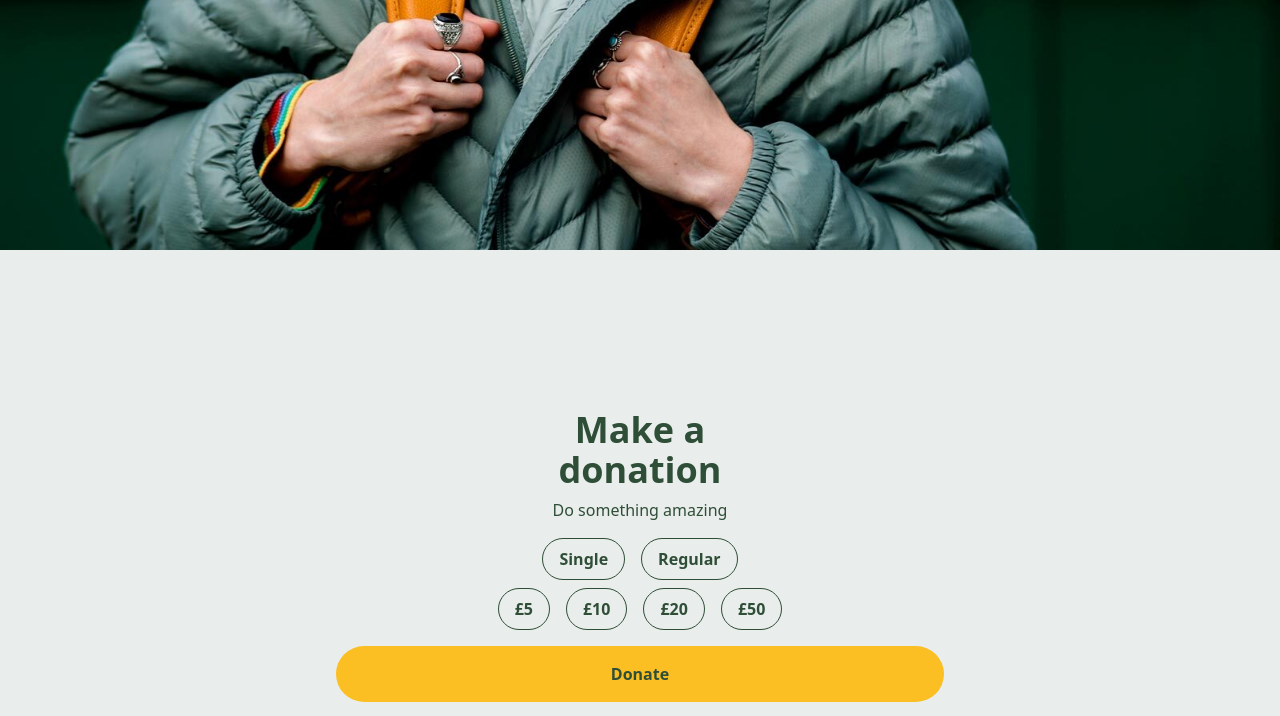
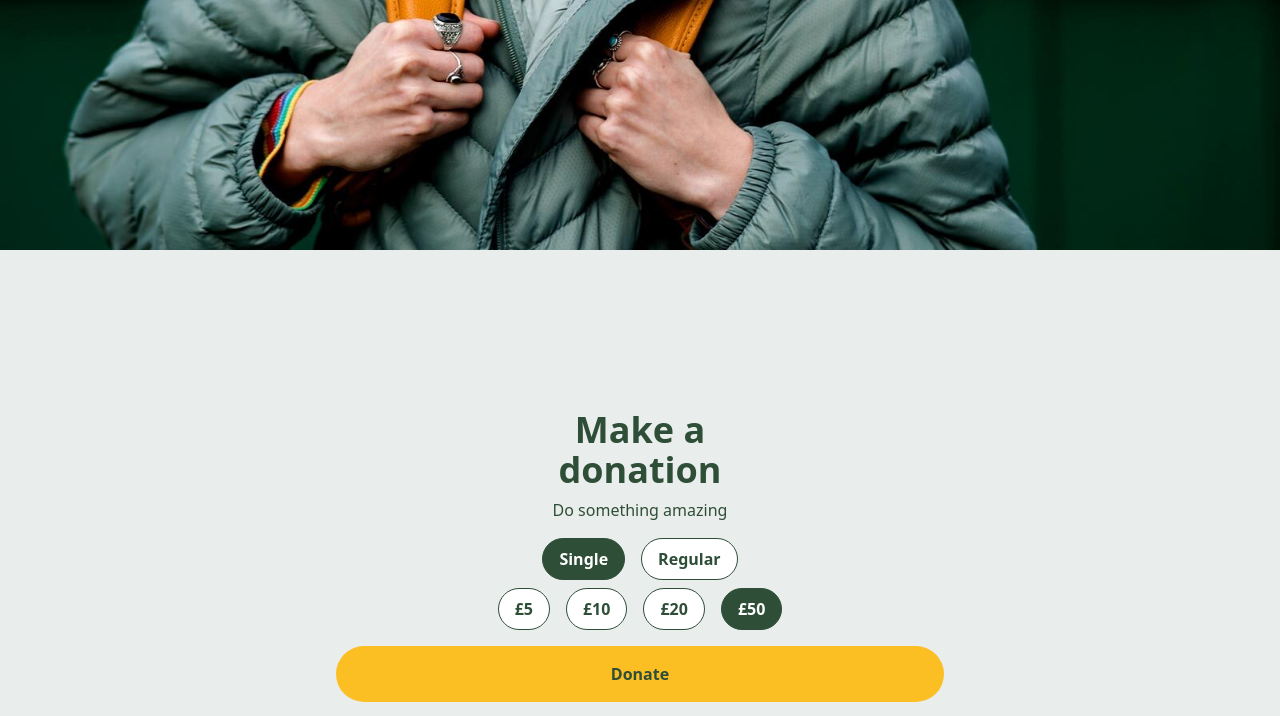
Before and after one commit to nish1013/react-typescript-gatsby, a Gatsby site: page /donations in a window 1280 px wide. Shown: the part 710-1426 px from the top of the page. Built offline with nearby package versions, Linux system fonts and the light colour scheme; Gatsby itself is replaced by a stand-in of ours.

Commit message:
Switching between Single and Regular giving should show different donation amounts.

```diff
--- /dev/null
+++ b/src/components/donation-panel/Amount.js
@@ -0,0 +1,11 @@
+import * as React from "react"
+
+export default function Amount({amount=0, selected=false, onClickBtn}) {
+
+    const classValueBtn =
+    "Button min-w-1/8 border hover:text-white font-bold mx-2 py-2 px-4 rounded-full";
+    const classValueSelectedBtn =
+    "Button-selected min-w-1/8 border text-white font-bold mx-2 py-2 px-4 rounded-full";
+    const className = selected ? classValueSelectedBtn: classValueBtn;
+    return (<div onClick={onClickBtn} className={className}>£{amount}</div>)
+}
--- a/src/components/donation-panel/DonationPanel.js
+++ b/src/components/donation-panel/DonationPanel.js
@@ -1,13 +1,23 @@
 import * as React from "react"
 import "./styles.css";
 import PaymentOptions from "../payment-options/PaymentOptions";
+import Amount from "./Amount";
 
 export default function DonationPanel() {
+  const singleAmounts = [5,10,20,50];
+  const regularAmounts = [5,10];
+  const singleType = 'single';
+  const regularType = 'regular';
+  const [type, setType] = React.useState(singleType);
+  const [amountSelected, setAmountSelected] = React.useState(Math.max(...singleAmounts));
+  const updateType = (type) => setType(type);
+  const amounts = type === regularType ? regularAmounts : singleAmounts;
+
   //TODO organise tailwindcss
-  const classRegular =
-    "Button min-w-1/4 border hover:text-white font-bold my-2 mx-2 py-2 px-4 rounded-full";
-  const classValueBtns =
-    "Button min-w-1/8 border hover:text-white font-bold mx-2 py-2 px-4 rounded-full";
+  const classType =
+    "Button min-w-1/4 border font-bold my-2 mx-2 py-2 px-4 rounded-full";
+  const classTypeSelected = "Button-selected min-w-1/4 border text-white font-bold my-2 mx-2 py-2 px-4 rounded-full";
+
   const classDonateBtn =
     "DonateButton w-1/2 self-center bg-amber-400 hover:bg-amber-500 font-bold my-4 py-4 px-4 rounded-full";
   return (
@@ -18,14 +28,14 @@ export default function DonationPanel() {
       <p className="py-2">Do something amazing</p>
       </div>
       <div className="flex justify-center">
-        <button className={classRegular}>Single</button>
-        <button className={classRegular}>Regular</button>
+        <div className={type === singleType ? classTypeSelected: classType} onClick={() => {updateType(singleType); setAmountSelected(Math.max(...singleAmounts))}}>Single</div>
+        <div className={type === regularType ? classTypeSelected: classType} onClick={() => {updateType(regularType);setAmountSelected(Math.max(...regularAmounts))}}>Regular</div>
       </div>
       <div className="flex justify-center">
-        <button className={classValueBtns}>£5</button>
-        <button className={classValueBtns}>£10</button>
-        <button className={classValueBtns}>£20</button>
-        <button className={classValueBtns}>£50</button>
+        {
+        amounts.map(
+          (amount) => (<Amount key={amount} amount={amount} selected={amount === amountSelected} onClickBtn={() => setAmountSelected(amount)}/>)
+          )}
       </div>
       <button className={classDonateBtn}>Donate</button>
       <PaymentOptions />
--- a/src/components/donation-panel/styles.css
+++ b/src/components/donation-panel/styles.css
@@ -1,7 +1,3 @@
-.Button {
-  color: cadetblue;
-}
-
 .DonationPanel {
   background-color: #e9edeb;
   color: #2f4e37;
@@ -10,12 +6,22 @@
 .Button {
   border-color: #2f4e37;
   color: #2f4e37;
+  cursor: pointer;
+  background-color: white;
 }
 
 .Button:hover {
   border-color: #2f4e37;
+  background-color: #e9edeb;
+  color: #2f4e37;
+}
+
+.Button-selected {
+  border-color: #2f4e37;
   background-color: #2f4e37;
+  cursor: pointer;
 }
+
 
 .DonateButton {
   color: #2f4e37;
```
